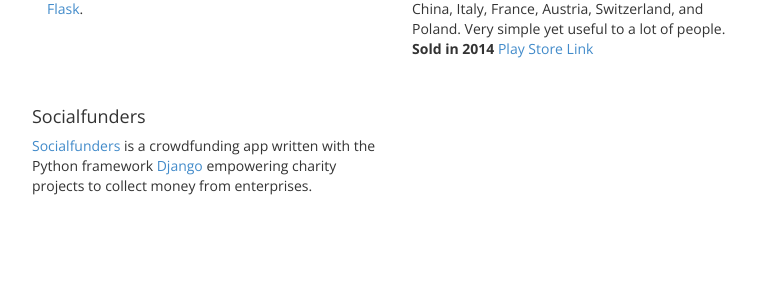
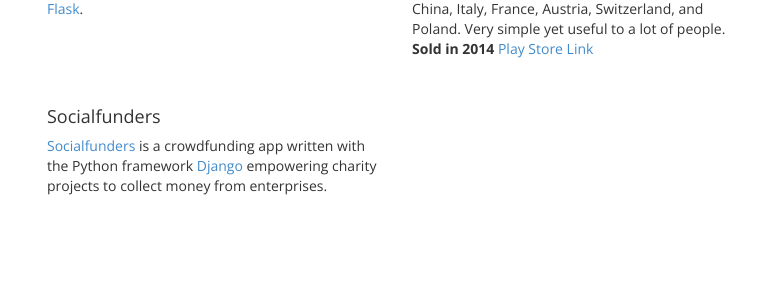
Before and after one commit to jnkwrych/jnkwrych.github.io, a Jekyll site: the page built from index.html, in a window 1280 px wide. Shown: the part 372-662 px from the top of the page, without its empty margins (243-1017 px from the left). Built offline with Jekyll 4.4.1, drawn with Linux system fonts in a browser that asks for light colours; Markdown is read by kramdown in place of the engine named in the settings.

Commit message:
Updated project layout

```diff
--- a/index.html
+++ b/index.html
@@ -19,7 +19,8 @@
                 Austria, Switzerland, and Poland. Very simple yet useful to a lot of people. <b>Sold in 2014</b> <a href="https://play.google.com/store/apps/details?id=eu.greenrobot.kennzeichen" target="_blank">Play
                 Store Link</a></p>
         </div>
-        <div class="row items">
+    </div>
+    <div class="row items">
         <div class="col-md-6">
             <h3>Socialfunders</h3>
 
@@ -27,16 +28,7 @@
                     </a> empowering charity projects to collect money from enterprises.</p>
             </p>
         </div>
-
-        </div>
         <!--
-        <div class="col-md-4">
-            <h3>Socialfunders</h3>
-
-            <p><a href="https://www.socialfunders.org/" target="_blank">Socialfunders</a> is a crowdfunding app written with the Python framework <a href="https://www.djangoproject.com/" target="_blank">Django
-                    </a> empowering charity projects to collect money from enterprises.</p>
-            </p>
-        </div>
         <div class="col-md-4">
             <h3>My studies</h3>
 
```
